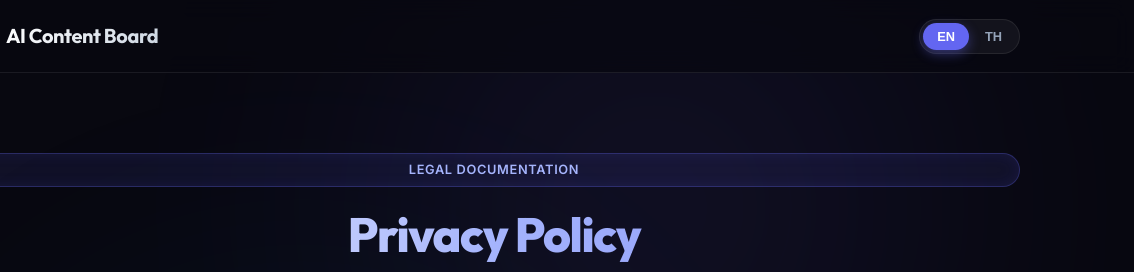
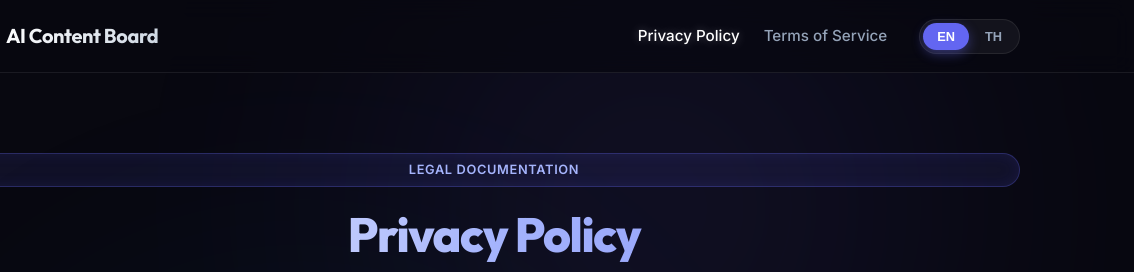
Before and after one commit to ajipitchayapong/ai-content-board-privacy-policy, a plain HTML site: page index.html in a window 1280 px wide. Shown: the top 272 px of the page, 146-1280 px from the left. Drawn offline with Linux system fonts and the light colour scheme.

Commit message:
Add navigation links for Privacy Policy and Terms of Service

```diff
--- a/index.html
+++ b/index.html
@@ -22,6 +22,12 @@
             <div class="logo">
                 <span class="logo-icon">✨</span>
                 <span class="logo-text">AI Content Board</span>
+            </div>
+            <div class="nav-links">
+                <a href="/" class="nav-link active en">Privacy Policy</a>
+                <a href="/" class="nav-link active th">นโยบายความเป็นส่วนตัว</a>
+                <a href="/terms.html" class="nav-link en">Terms of Service</a>
+                <a href="/terms.html" class="nav-link th">ข้อกำหนดการใช้งาน</a>
             </div>
             <div class="language-selector" id="lang-selector">
                 <button class="lang-btn active" data-lang="en">EN</button>
--- a/styles.css
+++ b/styles.css
@@ -122,6 +122,32 @@ body {
     background: linear-gradient(135deg, #fff 0%, #cbd5e1 100%);
     -webkit-background-clip: text;
     -webkit-text-fill-color: transparent;
+}
+
+.nav-links {
+    display: flex;
+    gap: 24px;
+    margin-left: auto;
+    margin-right: 32px;
+}
+
+.nav-link {
+    color: var(--text-secondary);
+    text-decoration: none;
+    font-size: 0.95rem;
+    font-weight: 500;
+    transition: var(--transition-smooth);
+}
+
+.nav-link:hover, .nav-link.active {
+    color: #fff;
+    text-shadow: 0 0 10px rgba(255, 255, 255, 0.3);
+}
+
+@media (max-width: 768px) {
+    .nav-links {
+        display: none; /* Hide on mobile to keep it simple, or adjust layout */
+    }
 }
 
 /* Language Selector Tab-like interface */
```
Also changed, not shown: terms.html (+6 -0 lines).
